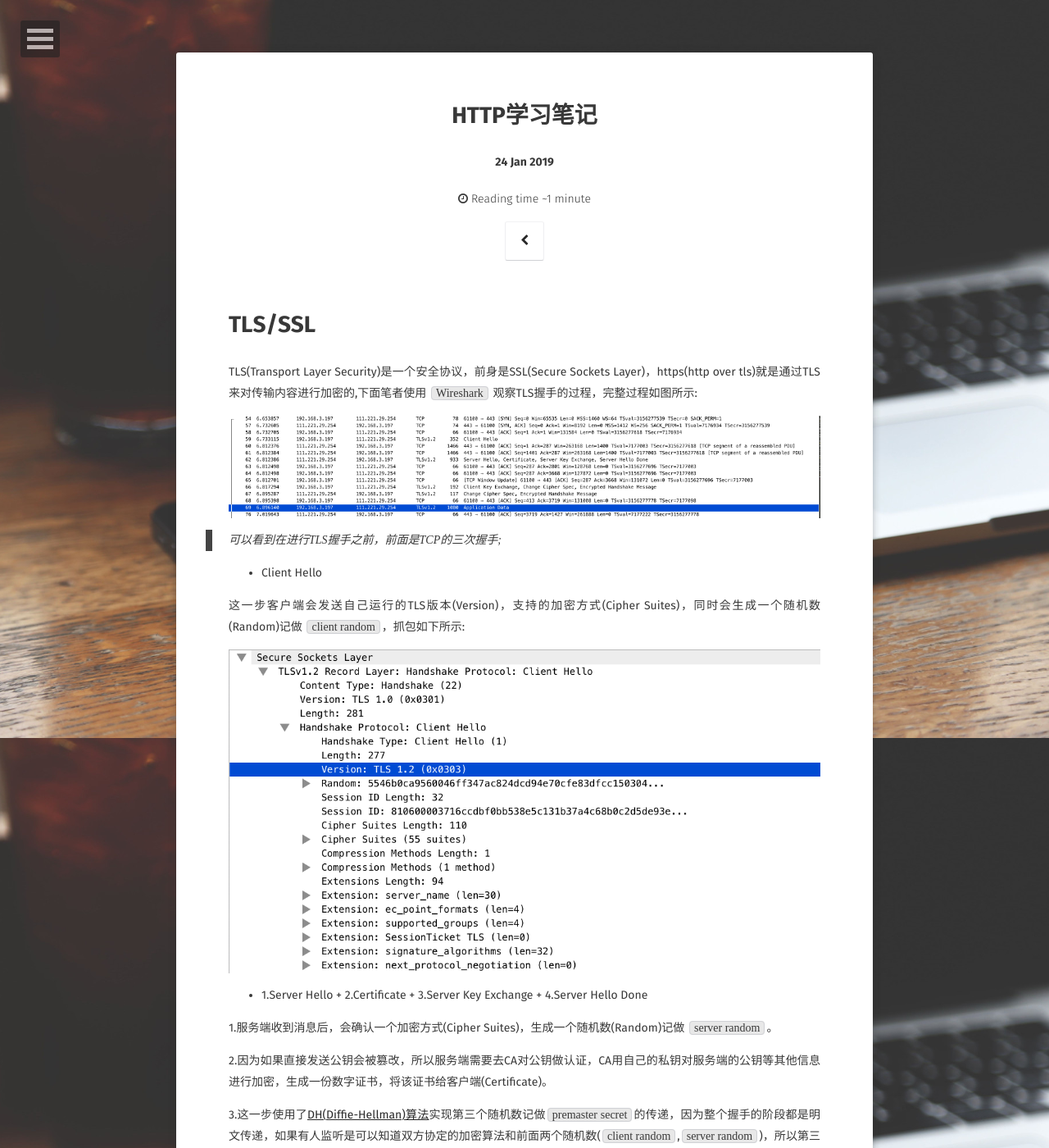
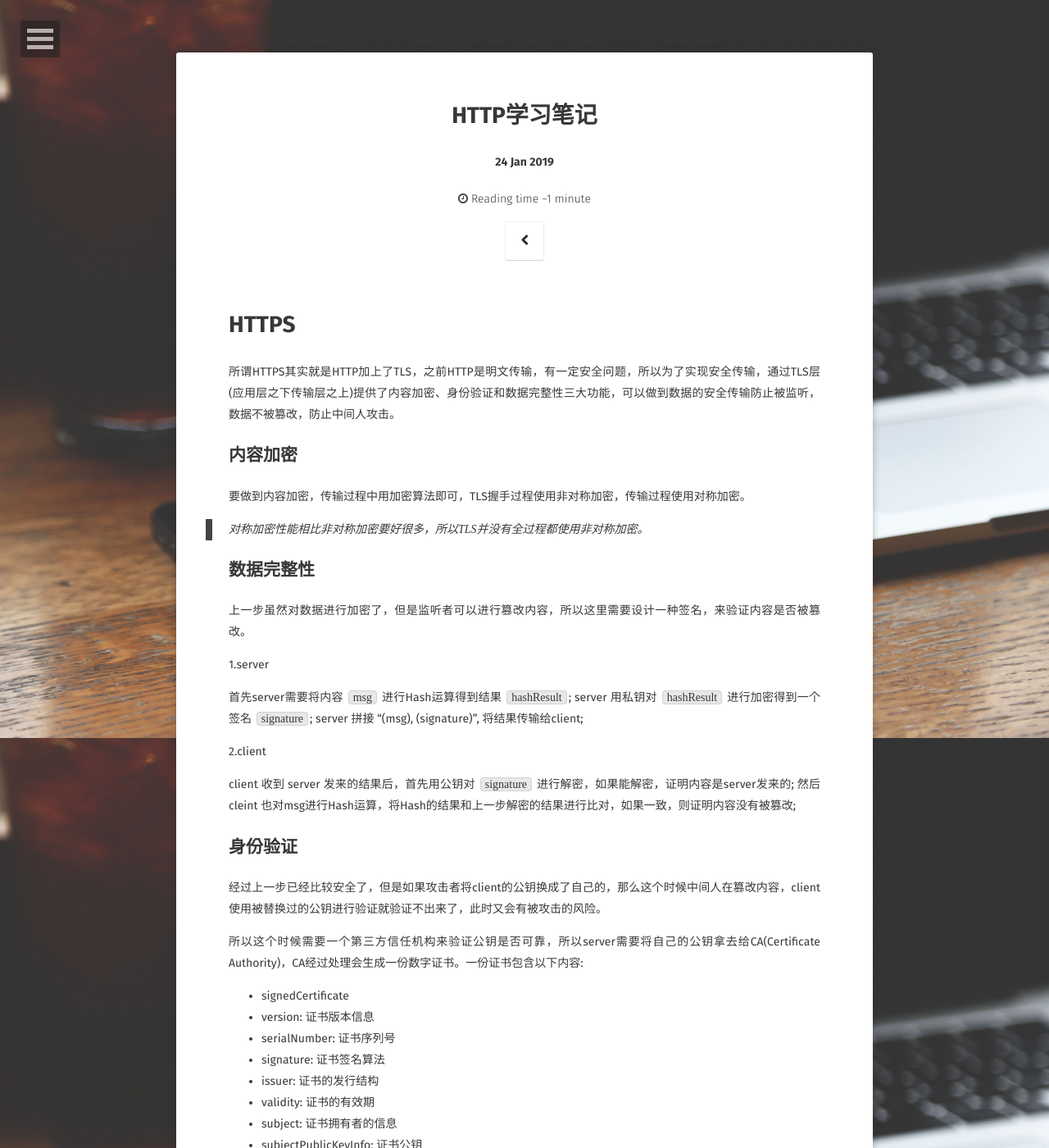
Before and after one commit to longjianjiang/longjianjiang.github.io, a Jekyll site: the page built from _posts/2019-01-24-http-note.md, in a window 1280 px wide and 1400 px high. Shown: the whole window at 82% size. Built offline with Jekyll 4.4.1, drawn with Linux system fonts in a browser that asks for light colours; some web fonts are replaced; comment, search, counter and statistics services are not loaded; some of the changed text lies outside the part shown.

Commit message:
Update(auto commit)

```diff
--- a/_posts/2019-01-24-http-note.md
+++ b/_posts/2019-01-24-http-note.md
@@ -7,6 +7,67 @@ tag:
 - Networking
 comments: true
 ---
+
+# HTTPS
+
+所谓HTTPS其实就是HTTP加上了TLS，之前HTTP是明文传输，有一定安全问题，所以为了实现安全传输，通过TLS层(应用层之下传输层之上)提供了内容加密、身份验证和数据完整性三大功能，可以做到数据的安全传输防止被监听，数据不被篡改，防止中间人攻击。
+
+## 内容加密
+
+要做到内容加密，传输过程中用加密算法即可，TLS握手过程使用非对称加密，传输过程使用对称加密。
+
+> 对称加密性能相比非对称加密要好很多，所以TLS并没有全过程都使用非对称加密。
+
+## 数据完整性
+
+上一步虽然对数据进行加密了，但是监听者可以进行篡改内容，所以这里需要设计一种签名，来验证内容是否被篡改。
+
+1.server
+
+首先server需要将内容 `msg` 进行Hash运算得到结果 `hashResult`;
+server 用私钥对 `hashResult` 进行加密得到一个签名 `signature`;
+server 拼接 "\(msg), \(signature)", 将结果传输给client;
+
+2.client
+
+client 收到 server 发来的结果后，首先用公钥对 `signature` 进行解密，如果能解密，证明内容是server发来的;
+然后 cleint 也对msg进行Hash运算，将Hash的结果和上一步解密的结果进行比对，如果一致，则证明内容没有被篡改;
+
+## 身份验证
+
+经过上一步已经比较安全了，但是如果攻击者将client的公钥换成了自己的，那么这个时候中间人在篡改内容，client使用被替换过的公钥进行验证就验证不出来了，此时又会有被攻击的风险。
+
+所以这个时候需要一个第三方信任机构来验证公钥是否可靠，所以server需要将自己的公钥拿去给CA(Certificate Authority)，CA经过处理会生成一份数字证书。一份证书包含以下内容:
+
+- signedCertificate
+* version: 证书版本信息
+* serialNumber: 证书序列号
+* signature: 证书签名算法
+* issuer: 证书的发行结构
+* validity: 证书的有效期
+* subject: 证书拥有者的信息
+* subjectPublicKeyInfo: 证书公钥
+* extensions: 证书扩展信息
+- algorithmIdentifier: 证书签名算法
+- encrypted: 证书发行者对证书的签名
+
+抓包如下所示:
+
+![http_note_8]({{site.url}}/assets/images/blog/http_note_8.png)
+
+> 这里的签名是CA对`signedCertificate`进行Hash后然后用CA自己的私钥进行加密后的内容。
+
+这样server和client每次通信之前，server先把数字证书发给client，client收到数字证书后对其进行验证:
+
+> 实际过程中server给client发来的证书不止一个，CA存在证书链，所以client只需要逐级验证即可，直到验证到根证书，抓包如下所示:
+
+![http_note_9]({{site.url}}/assets/images/blog/http_note_9.png)
+
+- client对证书的`signedCertificate`进行相同的Hash运算得到一个摘要1
+- client根据证书中的公钥对证书中的签名进行解密得到一个摘要2
+- 比较摘要1和摘要2是否相同
+
+有了证书验证就更加安全了，为TLS安全传输做了保障。
 
 # TLS/SSL
 
```
Also changed, not shown: assets/images/blog/http_note_8.png (added), assets/images/blog/http_note_9.png (added).
